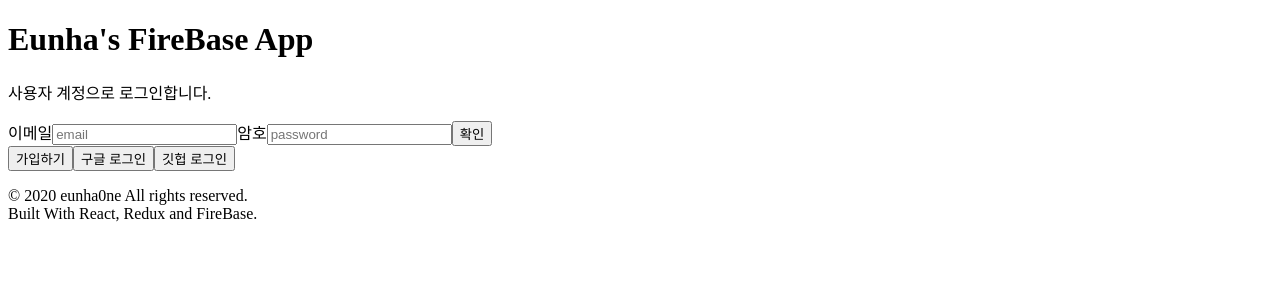
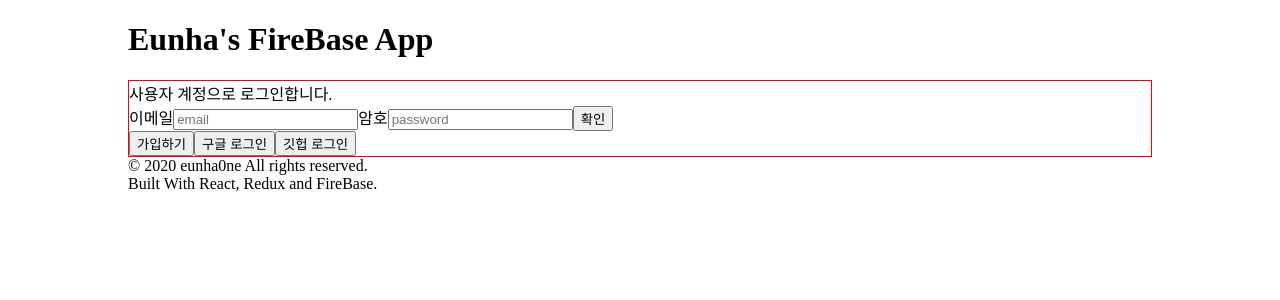
Before and after one commit to eunha0ne/study-firebase-app, a React (Create React App) app: page / in a window 1280 px wide. Shown: the top 300 px of the page. Built offline with nearby package versions, Linux system fonts and the light colour scheme; no server answers.

Commit message:
Feat: `styled-compoents`를 적용하라

```diff
--- a/package.json
+++ b/package.json
@@ -14,7 +14,8 @@
     "react-redux": "^7.2.1",
     "react-router-dom": "^5.2.0",
     "react-scripts": "3.4.3",
-    "redux": "^4.0.5"
+    "redux": "^4.0.5",
+    "styled-components": "^5.2.0"
   },
   "scripts": {
     "start": "react-scripts start",
--- a/src/app/App.js
+++ b/src/app/App.js
@@ -1,11 +1,39 @@
 import React from "react";
 import { useSelector } from "react-redux";
 import { HashRouter as Router } from "react-router-dom";
+import styled, { createGlobalStyle } from "styled-components";
 
 import AppRouter from "./AppRouter";
 import Modal from "features/Modal";
 import Header from "components/Header";
 import Footer from "components/Footer";
+
+const GlobalStyle = createGlobalStyle`
+  #root {
+    margin: 0 auto;
+    max-width: 1024px;
+  }
+
+  ul,
+  li {
+    margin: 0;
+    padding: 0;
+  }
+
+  ul {
+    list-style: none;
+  }
+
+  p {
+    margin: 0;
+  }
+`;
+
+const S = {
+  Main: styled.main`
+    border: 1px solid red;
+  `
+};
 
 function App() {
   const { modalState } = useSelector((state) => ({
@@ -15,11 +43,12 @@ function App() {
   return (
     <Router>
       <Header />
-      <main>
+      <S.Main>
         <AppRouter />
         {modalState.isOpen && <Modal {...modalState} />}
-      </main>
+      </S.Main>
       <Footer />
+      <GlobalStyle />
     </Router>
   );
 }
```
Also changed, not shown: 1 other file (tests, documents, lock files or other folders).
